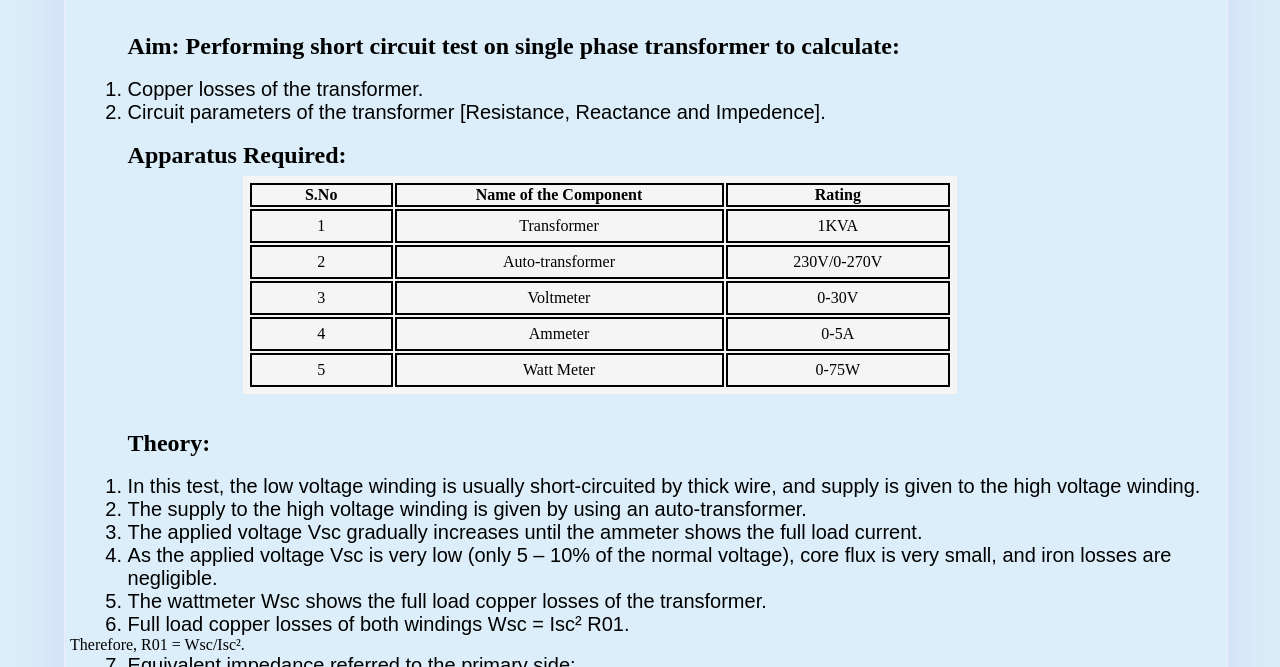
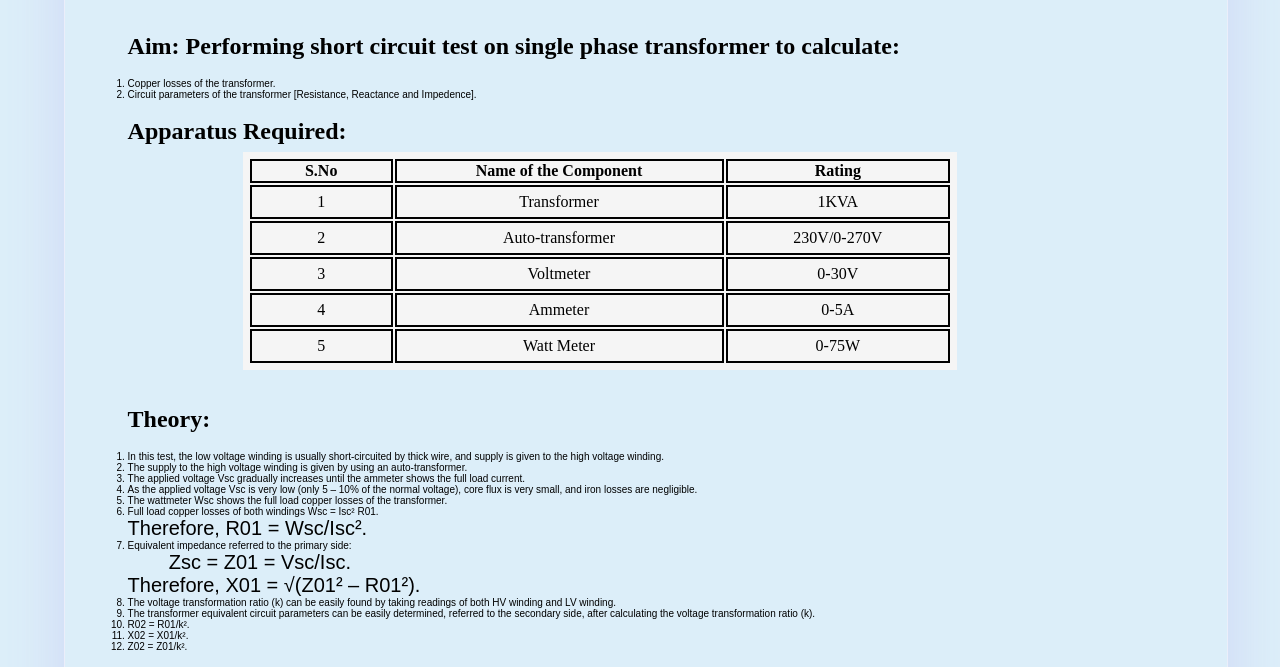
Before and after one commit to LalithMandadapu/RL, a website: page application/about.html in a window 1280 px wide. Shown: the part 79-746 px from the top of the page. Drawn offline with Linux system fonts and the light colour scheme.

Commit message:
Update about.css

```diff
--- a/application/about.css
+++ b/application/about.css
@@ -70,8 +70,15 @@
         margin-left: 5%;
     }
 
+    p{
+        font-size: 20px;
+        font-family:sans-serif;
+        color: black;
+        margin-left: 5%;
+    }
+
     li{
-        font-size: 20px;
+        font-size: 10px;
         font-family:sans-serif;
         color: black;
         margin-left: 5%;
```
